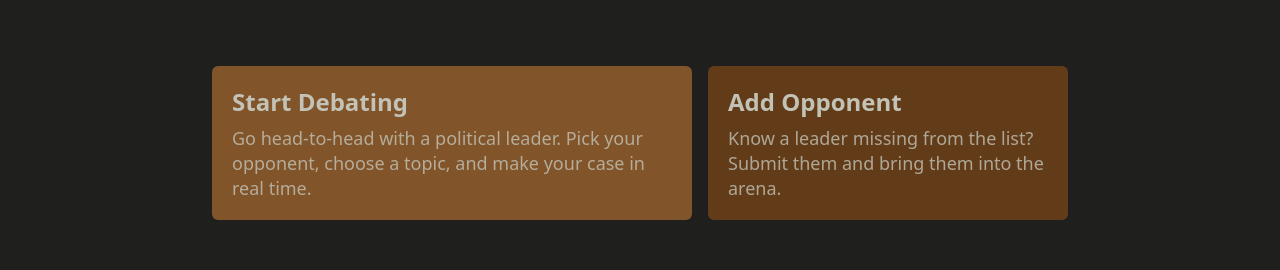
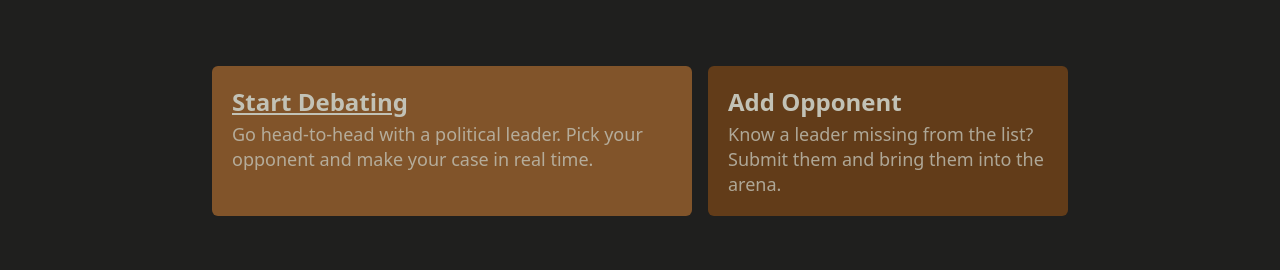
Before and after one commit to KinnonBroekhuizen/DebateMe, a Next.js app: page / in a window 1280 px wide. Shown: the part 425-695 px from the top of the page. Built offline with nearby package versions, Linux system fonts and the light colour scheme; what tailwindcss-animated would draw is missing.

Commit message:
changed some texts

```diff
--- a/app/page.tsx
+++ b/app/page.tsx
@@ -20,18 +20,20 @@ export default function Home() {
           <div className="flex items-stretch gap-4 justify-center mx-auto">
             <Link
               href="/opponents"
-              className="p-5 flex flex-col gap-2 justify-between rounded-md transition-opacity hover:opacity-90 max-w-120 bg-[var(--accent)]"
+              className="p-5 flex flex-col gap-1 rounded-md transition-opacity hover:opacity-90 max-w-120 bg-[var(--accent)]"
             >
-              <span className="font-bold text-2xl">Start Debating</span>
+              <span className="font-bold text-2xl underline">
+                Start Debating
+              </span>
               <p className="text-lg  leading-snug opacity-80">
-                Go head-to-head with a political leader. Pick your opponent,
-                choose a topic, and make your case in real time.
+                Go head-to-head with a political leader. Pick your opponent and
+                make your case in real time.
               </p>
             </Link>
 
             <Link
               href="/addOpponent"
-              className="p-5 flex flex-col gap-2 justify-between rounded-md transition-opacity hover:opacity-90 max-w-90 bg-[var(--muted-accent)]"
+              className="p-5 flex flex-col gap-1 rounded-md transition-opacity hover:opacity-90 max-w-90 bg-[var(--muted-accent)]"
             >
               <span className="font-bold text-2xl">Add Opponent</span>
               <p className="text-lg leading-snug opacity-80">
```
